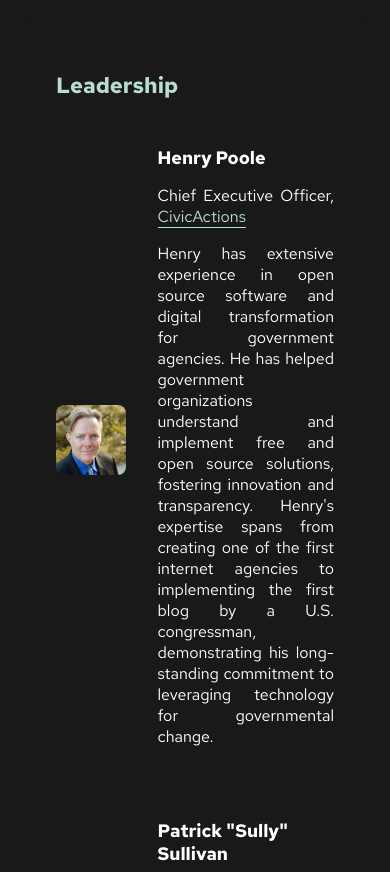
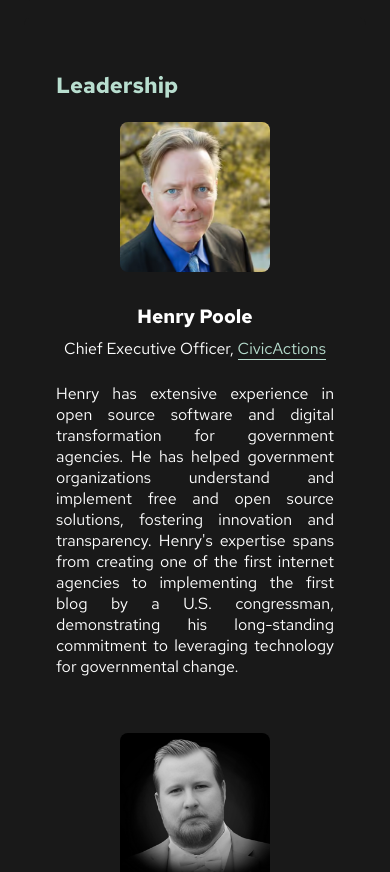
Before and after one commit to CivicLabsAlliance/website, a plain HTML site: page index.html in a window 390 px wide. Shown: the part 2940-3812 px from the top of the page. Drawn offline with Linux system fonts and the light colour scheme.

Commit message:
Fixed messed up style sections
Signed-off-by: Bentley Hensel <bentleyhensel@gmail.com>

```diff
--- a/css/style.css
+++ b/css/style.css
@@ -411,21 +411,41 @@ header .logo {
 
 /* Responsive Styles */
 @media (max-width: 768px) {
+
   .business-details {
     flex-direction: column;
     align-items: flex-start;
-
+    margin: 1em 0; /* Optional: for additional spacing on mobile */
   }
 
   .business-details .logo-column {
     display: flex;
-    align-items: center;
-    margin-bottom: 0em;
+    flex-direction: column;
+    align-items: center; /* Center the logo */
+    width: 100%; /* Take full width on mobile */
+    text-align: center; /* Center text below logo */
   }
 
   .business-details .logo-column img {
-    max-width: 130px; /* Adjust size as needed */
-    margin-right: 1em; /* Space between logo and text */
+    max-width: 150px; /* Adjust size as needed */
+    margin-bottom: 1em; /* Space between logo and text */
+  }
+
+  .business-details .column:nth-of-type(2) {
+    display: flex;
+    flex-direction: column;
+    align-items: center; /* Center the text */
+    justify-content: center; /* Center text vertically */
+    margin-bottom: 1em; /* Space between text and logo */
+    text-align: center; /* Center align the sentence */
+  }
+
+  .business-details .column:nth-of-type(3) {
+    order: 3; /* Ensure the list items are at the bottom */
+    width: 100%; /* Make it full width */
+    display: flex;
+    flex-direction: column;
+    align-items: center; /* Center the list items */
   }
 
   .business-details .column {
@@ -436,7 +456,10 @@ header .logo {
   .business-details ul {
     display: flex;
     flex-direction: column;
-    padding-bottom: 10px;
+    align-items: left; /* Center the list items */
+    padding: 0;
+    margin: 0;
+    text-align: left; /* Keep list items text left-aligned */
   }
 
   .business-details ul li {
@@ -444,12 +467,8 @@ header .logo {
     color: var(--color-white);
   }
 
-  .business-details {
-    flex-direction: column;
-  }
-
-  .business-details .column {
-    margin: 1em 0;
+  .business-details ul li strong {
+    color: var(--color-light-green); /* Highlighted text */
   }
 }
 
@@ -518,66 +537,53 @@ header .logo {
   border-bottom-color: var(--color-light-yellow);
 }
 
-/* Responsive Styles */
+/* Responsive Styles for Mobile */
 @media (max-width: 768px) {
 
-  .business-details {
+  .leader {
     flex-direction: column;
-    align-items: flex-start;
-    margin: 1em 0; /* Optional: for additional spacing on mobile */
+    text-align: center;
   }
 
-  .business-details .logo-column {
-    display: flex;
-    flex-direction: column;
-    align-items: center; /* Center the logo */
-    width: 100%; /* Take full width on mobile */
-    text-align: center; /* Center text below logo */
+  .leader-img {
+    flex: none;
+    width: 100%;
+    max-width: 150px; /* Adjust image width for mobile */
+    margin: 0 auto 1em; /* Center image and add bottom margin */
   }
 
-  .business-details .logo-column img {
-    max-width: 150px; /* Adjust size as needed */
-    margin-bottom: 1em; /* Space between logo and text */
+  .image-person {
+    width: 100%; /* Ensure image does not exceed container width */
+    height: auto;
+    border-radius: 8px; /* Ensure round corners */
   }
 
-  .business-details .column:nth-of-type(2) {
-    display: flex;
-    flex-direction: column;
-    align-items: center; /* Center the text */
-    justify-content: center; /* Center text vertically */
-    margin-bottom: 1em; /* Space between text and logo */
-    text-align: center; /* Center align the sentence */
+  .leader h4 {
+    margin: 0.5em 0; /* Add top margin */
+    font-size: 1.2rem; /* Slightly larger font size for better readability */
   }
 
-  .business-details .column:nth-of-type(3) {
-    order: 3; /* Ensure the list items are at the bottom */
-    width: 100%; /* Make it full width */
-    display: flex;
-    flex-direction: column;
-    align-items: center; /* Center the list items */
+  .leader p {
+    font-size: 1rem; /* Adjust font size for readability */
+    margin-bottom: 1.5em; /* Add space below each leader's info */
+    text-align: justify; /* Justify text for better alignment */
   }
 
-  .business-details .column {
-    flex: initial;
-    margin: 0.5em 0;
+  .leader p:nth-of-type(1) {
+    margin-top: 0.5em; /* Add space above titles */
+    text-align: center;
   }
 
-  .business-details ul {
-    display: flex;
-    flex-direction: column;
-    align-items: left; /* Center the list items */
-    padding: 0;
-    margin: 0;
-    text-align: left; /* Keep list items text left-aligned */
+  .link {
+    color: var(--color-light-green);
+    text-decoration: none;
+    border-bottom: 1px solid var(--color-light-green);
+    transition: color 0.3s, border-bottom-color 0.3s;
   }
 
-  .business-details ul li {
-    margin: 0.25em 0;
-    color: var(--color-white);
-  }
-
-  .business-details ul li strong {
-    color: var(--color-light-green); /* Highlighted text */
+  .link:hover {
+    color: var(--color-light-yellow);
+    border-bottom-color: var(--color-light-yellow);
   }
 }
 
```
